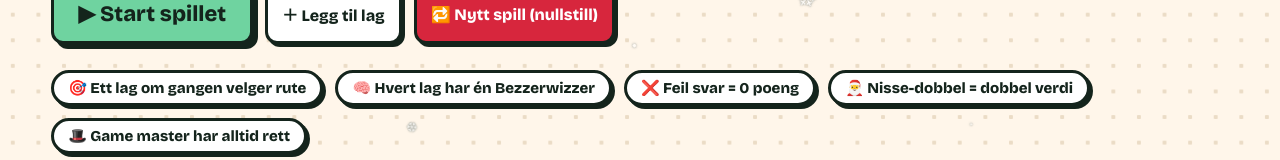
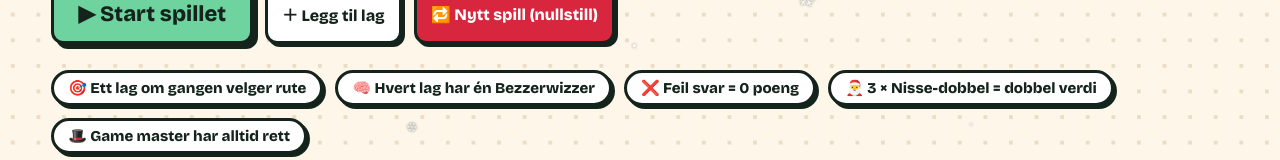
Before and after one commit to kaasa11/jeopardy, a plain HTML site: page index.html in a window 1280 px wide. Shown: the part 510-670 px from the top of the page. Drawn offline with Linux system fonts and the light colour scheme.

Commit message:
Support several Nisse-dobbel tiles per game
board.js sets how many (now 3). They are drawn at random, never on the
100 row, and in different categories when possible. Saved games from
the single-double version are upgraded on load.

Co-Authored-By: Claude Opus 5.5 <noreply@anthropic.com>

```diff
--- a/board.js
+++ b/board.js
@@ -19,6 +19,7 @@ window.BOARD = {
   title: "Jeopardy!",
   subtitle: "Julebordet 2026",
   doubleName: "Nisse-dobbel",
+  doubles: 3, // antall Nisse-dobler per spill (trekkes tilfeldig, aldri på 100-raden)
   values: [100, 200, 300, 400, 500],
   categories: [
     {
--- a/index.html
+++ b/index.html
@@ -275,10 +275,19 @@ const clueAt = (c, r) => B.categories[c]?.clues?.[r];
 const team = (id) => S.teams.find((t) => t.id === id);
 const valueOf = (o) => (B.values[o.r] || 0) * (o.dd ? 2 : 1);
 const ddName = () => B.doubleName || 'Nisse-dobbel';
-function pickDouble() { return `${Math.floor(Math.random() * cols())}-${1 + Math.floor(Math.random() * Math.max(1, rows() - 1))}`; }
+const ddCount = () => Math.max(0, Math.min(B.doubles ?? 1, cols() * Math.max(1, rows() - 1)));
+// Trekker tilfeldige Nisse-dobler: aldri på øverste rad, og helst i hver sin kategori.
+function pickDoubles() {
+  const shuffle = (a) => { for (let i = a.length - 1; i > 0; i--) { const j = Math.floor(Math.random() * (i + 1)); [a[i], a[j]] = [a[j], a[i]]; } return a; };
+  const cells = shuffle([...Array(cols()).keys()].flatMap((c) => [...Array(rows()).keys()].slice(rows() > 1 ? 1 : 0).map((r) => [c, r])));
+  const out = [], usedCols = new Set();
+  for (const [c, r] of cells) if (out.length < ddCount() && !usedCols.has(c)) { out.push(`${c}-${r}`); usedCols.add(c); }
+  for (const [c, r] of cells) if (out.length < ddCount() && !out.includes(`${c}-${r}`)) out.push(`${c}-${r}`);
+  return out;
+}
 function fresh(teams) {
   teams = teams || TEAM_NAMES.slice(0, 3).map((name, i) => ({ id: i + 1, name, members: [], score: 0, bezzUsed: false }));
-  return { teams, used: {}, open: null, double: pickDouble(), turn: teams[0].id, started: false, snow: S?.snow ?? true };
+  return { teams, used: {}, open: null, doubles: pickDoubles(), turn: teams[0].id, started: false, snow: S?.snow ?? true };
 }
 function save() { try { localStorage.setItem(KEY, JSON.stringify(S)); } catch {} }
 function load() { try { return JSON.parse(localStorage.getItem(KEY)); } catch { return null; } }
@@ -298,7 +307,7 @@ const A = {
       for (const a of S.used[key].awards) { const t = team(a.team); if (t) t.score -= a.delta; }
       delete S.used[key]; return update();
     }
-    const dd = key === S.double;
+    const dd = S.doubles.includes(key);
     S.open = { key, c, r, dd, splash: dd, revealed: false, awards: [], bezz: [], turn: S.turn };
     if (!dd) play(S.open, 'q');
     update();
@@ -538,10 +547,12 @@ document.addEventListener('keydown', (e) => {
   document.title = `${B.title} – ${B.subtitle || ''}`;
   const [pre, post] = ddName().toUpperCase().split('-');
   $('ddTitle').innerHTML = post ? `${esc(pre)}-<br>${esc(post)}!` : `${esc(pre)}!`;
-  $('ruleDD').textContent = `🎅 ${ddName()} = dobbel verdi`;
+  $('ruleDD').textContent = `🎅 ${ddCount() > 1 ? `${ddCount()} × ` : ''}${ddName()} = dobbel verdi`;
   S = load() || fresh();
-  const [dc, dr] = String(S.double).split('-').map(Number);
-  if (!(dc < cols() && dr < rows())) S.double = pickDouble();
+  // Trekk på nytt hvis lagret spill er fra en eldre versjon, har feil antall, eller peker utenfor brettet
+  const okCell = (k) => { const [c, r] = String(k).split('-').map(Number); return c < cols() && r < rows(); };
+  if (!Array.isArray(S.doubles) || S.doubles.length !== ddCount() || !S.doubles.every(okCell)) S.doubles = pickDoubles();
+  delete S.double;
   if (S.open && !clueAt(S.open.c, S.open.r)) S.open = null;
   // Forhåndslast bildene
   for (const cat of B.categories) for (const c of cat.clues) for (const k of ['img', 'aImg']) if (c[k]) new Image().src = `img/${encodeURIComponent(c[k])}`;
```
